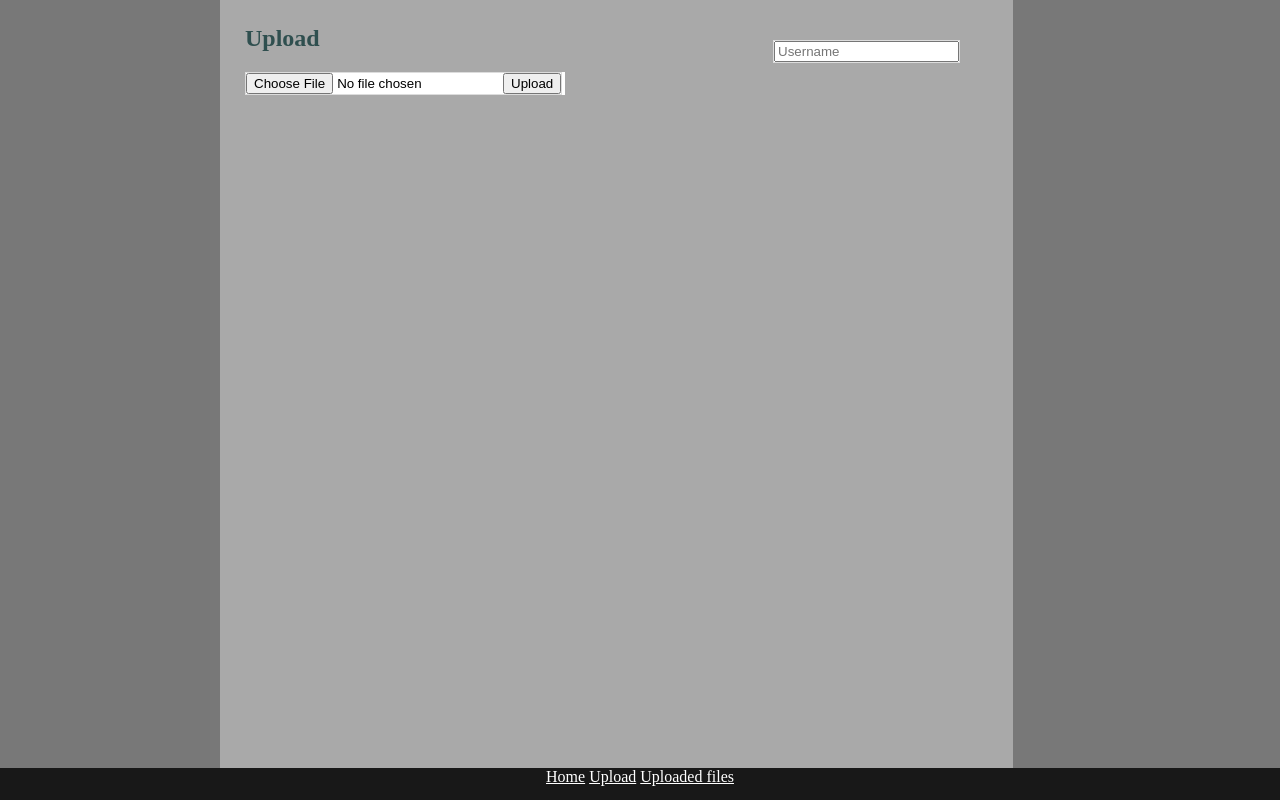
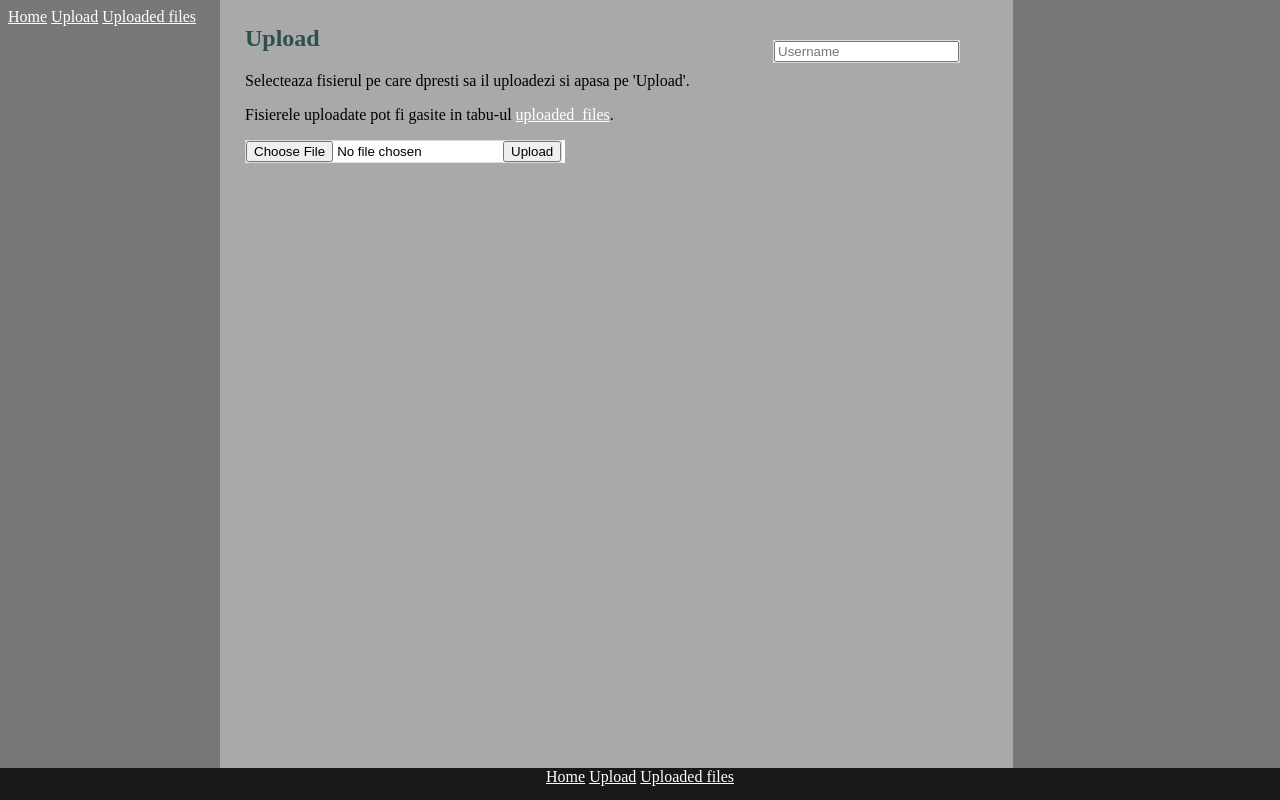
Before and after one commit to Tavy7/File-Transfer-Over-Local-Network, a Flask app: page /uploads/ in a window 1280 px wide. Run offline with Flask 2, Linux system fonts and the light colour scheme.

Commit message:
Update uploads.html

```diff
--- a/templates/uploads.html
+++ b/templates/uploads.html
@@ -8,8 +8,20 @@
 </head>
 
 <body>
-    <article>
+
+    <header class="middle">
+        <nav>
+            <a href="{{ url_for('home') }}">Home</a>
+            <a class="active" href="{{ url_for('uploads') }}">Upload</a>
+            <a href="{{ url_for('upload_main')}}">Uploaded files</a>
+        </nav>
+    </header>
+
+    <article class="middle">
         <h1>Upload</h1>
+
+        <p>Selecteaza fisierul pe care dpresti sa il uploadezi si apasa pe 'Upload'.</p>
+        <p>Fisierele uploadate pot fi gasite in tabu-ul <a href="{{ url_for('upload_main')}}">uploaded_files</a>.</p>
 
         <div class="upload_files">
             <form enctype=multipart/form-data method="POST">
@@ -28,9 +40,9 @@
 
 </body>
 
-<footer>
+<footer class="middle">
     <a href="{{ url_for('home') }}">Home</a>
-    <a href="{{ url_for('uploads') }}">Upload</a>
+    <a class="active" href="{{ url_for('uploads') }}">Upload</a>
     <a href="{{ url_for('upload_main')}}">Uploaded files</a>
 </footer>
 
```
